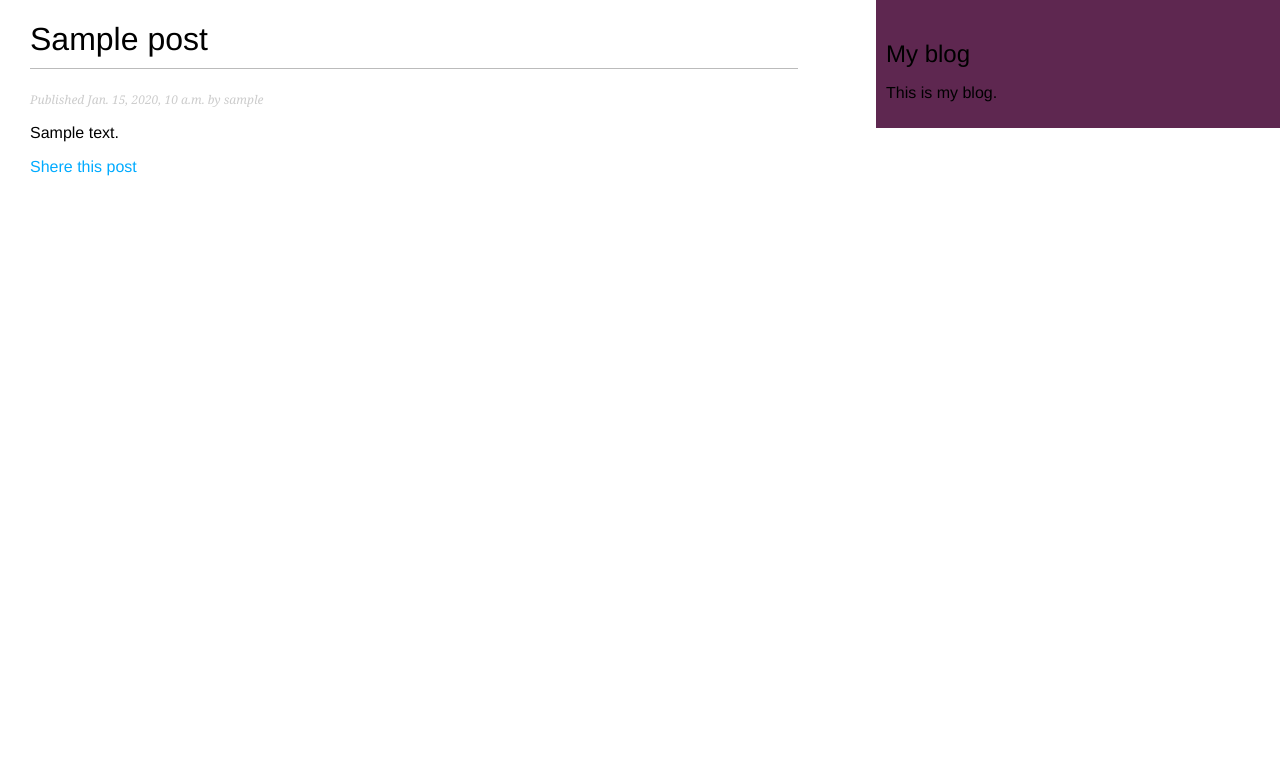
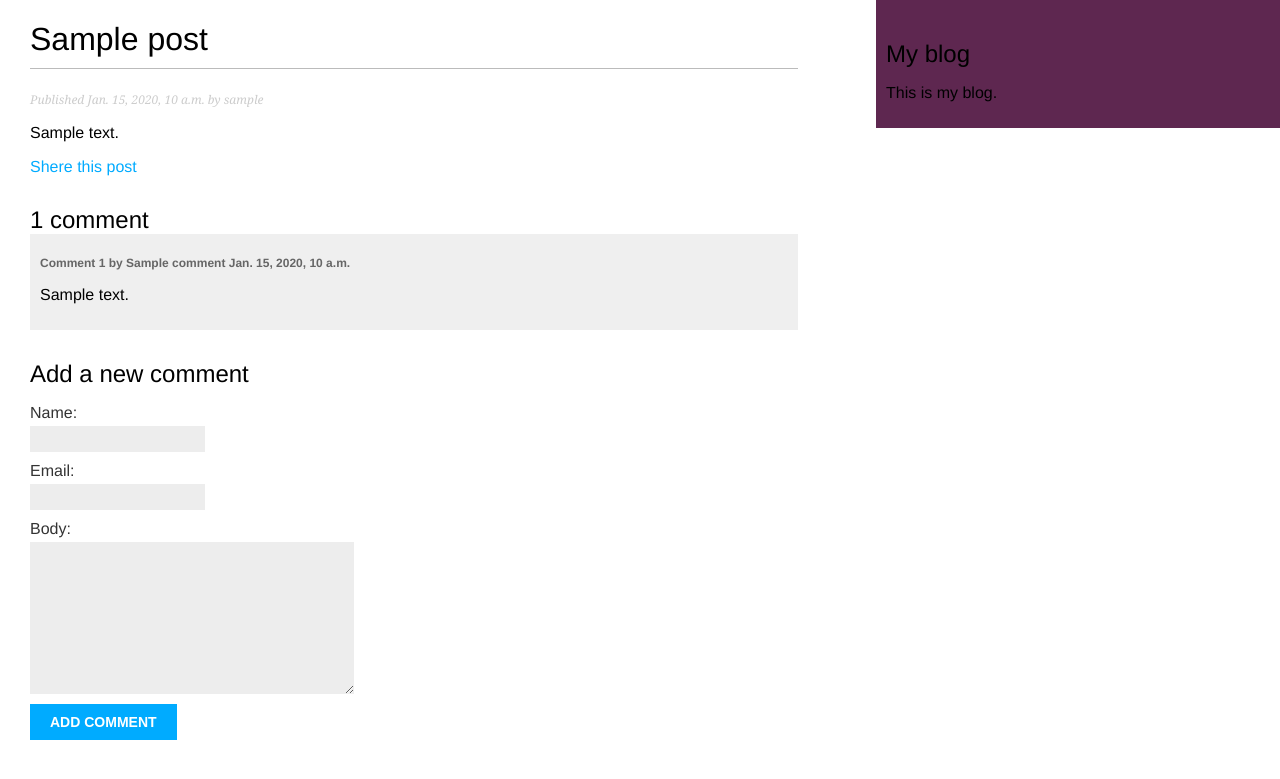
Before and after one commit to casol/blog_app, a Django app: a page that uses mysite/blog/templates/blog/post/detail.html in a window 1280 px wide. Shown: the top 779 px of the page. Run offline with Django 3.2, Linux system fonts and the light colour scheme; tables that the repository leaves empty hold one stand-in row (values such as "Sample post").

Commit message:
Creating forms from model, updating view and templat.

```diff
--- a/mysite/blog/forms.py
+++ b/mysite/blog/forms.py
@@ -1,4 +1,5 @@
 from django import forms
+from .models import Comment
 
 class EmailPostForm(forms.Form):
     name = forms.CharField(max_length=25)
@@ -6,3 +7,8 @@ class EmailPostForm(forms.Form):
     to = forms.EmailField()
     comments = forms.CharField(required=False,
                                widget=forms.Textarea)
+
+class CommentForm(forms.ModelForm):
+    class Meta:
+        model = Comment
+        fields = ('name', 'email', 'body')
--- a/mysite/blog/templates/blog/post/detail.html
+++ b/mysite/blog/templates/blog/post/detail.html
@@ -11,4 +11,30 @@
             Shere this post
             </a>
         </p>
+    {% with comments.count as total_comments %}
+        <h2>
+            {{ total_comments }} comment{{ total_comments|pluralize }}
+        </h2>
+    {% endwith %}
+            {% for comment in comments %}
+                <div class="comment">
+                    <p class="info">
+                    Comment {{ forloop.counter }} by {{ comment.name }}
+                    {{ comment.created }}
+                    </p>
+                    {{ comment.body|linebreaks }}
+                </div>
+            {% empty %}
+                <p>There are no comments yet.</p>
+            {% endfor %}
+    {% if new_comment %}
+        <h2<>Your comment has been added.</h2>
+    {% else %}
+        <h2>Add a new comment</h2>
+        <form action="." method="post">
+            {{ comment_form.as_p }}
+            {% csrf_token %}
+            <p><input type="submit" value="Add comment"</p>
+        </form>
+    {% endif %}
 {% endblock %}
--- a/mysite/blog/views.py
+++ b/mysite/blog/views.py
@@ -1,9 +1,9 @@
 from django.shortcuts import render
 from django.shortcuts import get_object_or_404
-from .models import Post
+from .models import Post, Comment
 from django.views.generic import ListView
 from django.core.paginator import Paginator, EmptyPage, PageNotAnInteger
-from .forms import EmailPostForm
+from .forms import EmailPostForm, CommentForm
 from django.core.mail import send_mail
 
 
@@ -30,16 +30,35 @@ def post_list(request, category=None):
     return render(request, 'blog/post/list.html', {'page': page,
                                                    'posts': posts})
 
-# Display a single post.
+# Display a single post and
 def post_detail(request, year, month, day, post):
     post = get_object_or_404(Post, slug=post,
                              status='published',
                              publish__year=year,
                              publish__month=month,
                              publish__day=day)
+
+    # List of active comments for this post
+    comments = post.comments.filter(active=True)
+
+    if request.method == 'POST':
+        # A comment was posted
+        comment_form = CommentForm(data=request.POST)
+        if comment_form.is_valid():
+            # Create Comment object but do not save database yet
+            new_comment = comment_form.save(commit=False)
+            # Assign the current post to the comment
+            new_comment.post = post
+            # Save the commit to the database
+            new_comment.save()
+    else:
+        comment_form = CommentForm()
+
     return render(request,
                   'blog/post/detail.html',
-                  {'post': post})
+                  {'post': post,
+                   'comments': comments,
+                   'comment_form': comment_form})
 
 # Handling forms in view
 def post_share(request, post_id):
```
